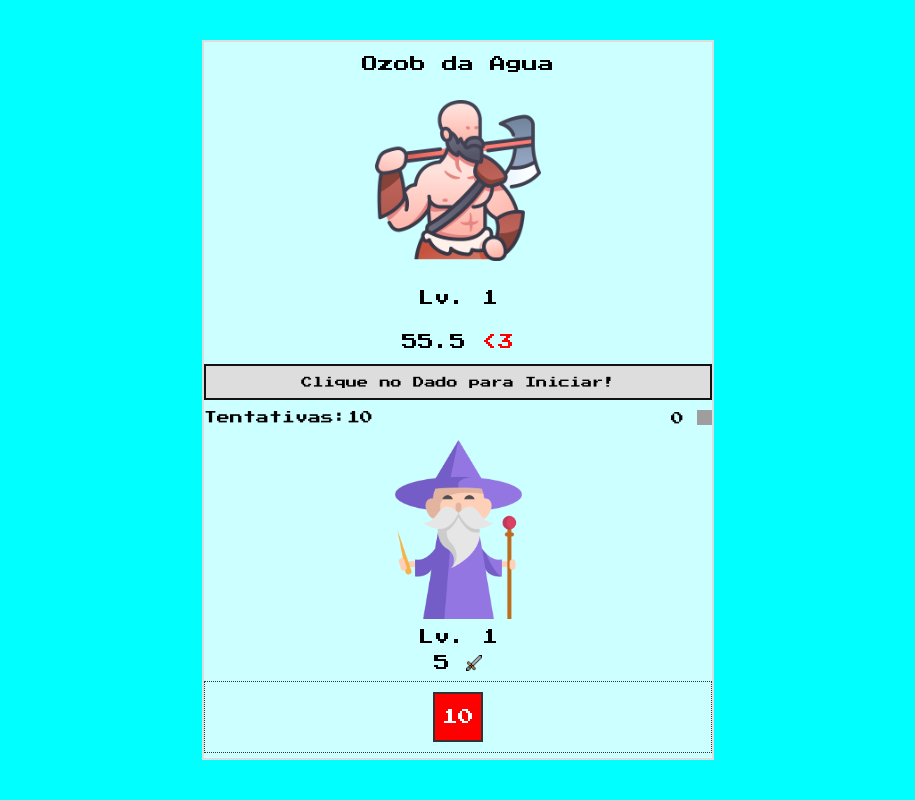
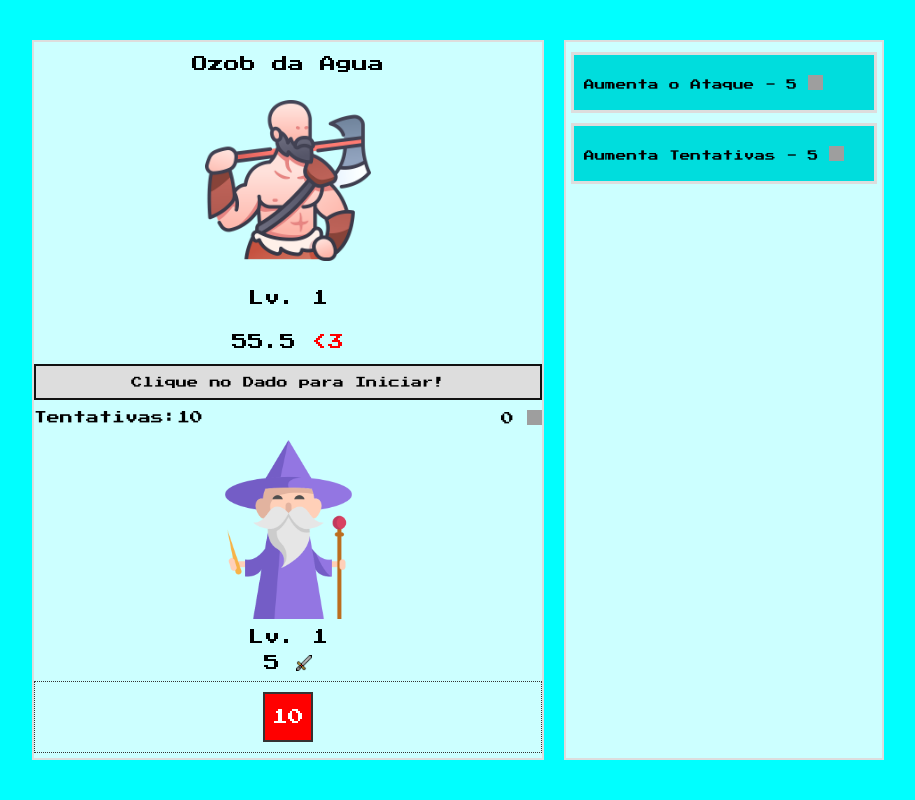
Before and after one commit to eduardobolive/dice-hero, a PHP site: page / in a window 1280 px wide. Shown: the whole page, without its empty margins (182-1097 px from the left). Run offline with PHP 8.4, Linux system fonts and the light colour scheme; grey boxes are pictures that could not be loaded.

Commit message:
Inclusão do design da Loja

```diff
--- a/css/style.css
+++ b/css/style.css
@@ -1,6 +1,6 @@
 main{
     display: flex;
-    flex-direction: column;
+    flex-direction: row;
     width: 100%;
     background-size: cover;
     min-height: 100vh;
@@ -17,6 +17,27 @@ main{
     width: 40vw;
     height: 90vh;
     border: 2px solid #ddd;
+}
+
+.loja{
+    margin-left: 20px;
+    padding: 0 5px;
+    display: flex;
+    flex-direction: column;
+    align-items: flex-start;
+    background-color: rgba(255, 255, 255, 0.8);
+    width: 25vw;
+    height: 90vh;
+    border: 2px solid #ddd;
+}
+
+.itemCompra{
+    margin-top: 10px;
+    width: 100%;
+    font-size: 8pt;
+    padding: 20px 10px;
+    border: 3px solid #ddd;
+    background-color: #00dddd;
 }
 
 .monstro, .hero{
--- a/index.html
+++ b/index.html
@@ -22,7 +22,7 @@
             <div class="hero">
                 <div class="infos">
                     <div class="msgTentativas">Tentativas: <span class="tentativas"></span></div>
-                    <div class="moedas"><span class="qtdMoedas"></span>&nbsp;<img src="img/moeda.png" alt="" class="imgMoeda"></div>
+                    <div class="moedas"><span class="qtdMoedas"></span>&nbsp;<img src="img/moeda.png" alt="" class="imgMoeda" /></div>
                 </div>
                 <img src="img/mago.png" alt="mago" class="imagemHero">
                 <span class="levelHero">Lv. <span class="nivelHeroi"></span></span>
@@ -32,6 +32,14 @@
                 </div>
             </div>
         </div>
+        <div class="loja">
+            <div class="itemCompra upgradeAtk">
+                <span class="nome">Aumenta o Ataque - <span class="qtdMoedaAtaque">5</span> <img src="img/moeda.png" alt="" class="imgMoeda" /></span>
+            </div>
+            <div class="itemCompra upgradeTentativas">
+                <span class="nome">Aumenta Tentativas - <span class="qtdMoedaTentativa">5</span> <img src="img/moeda.png" alt="" class="imgMoeda" /></span>
+            </div>
+        </div>
     </main>
 
 </body>
```
